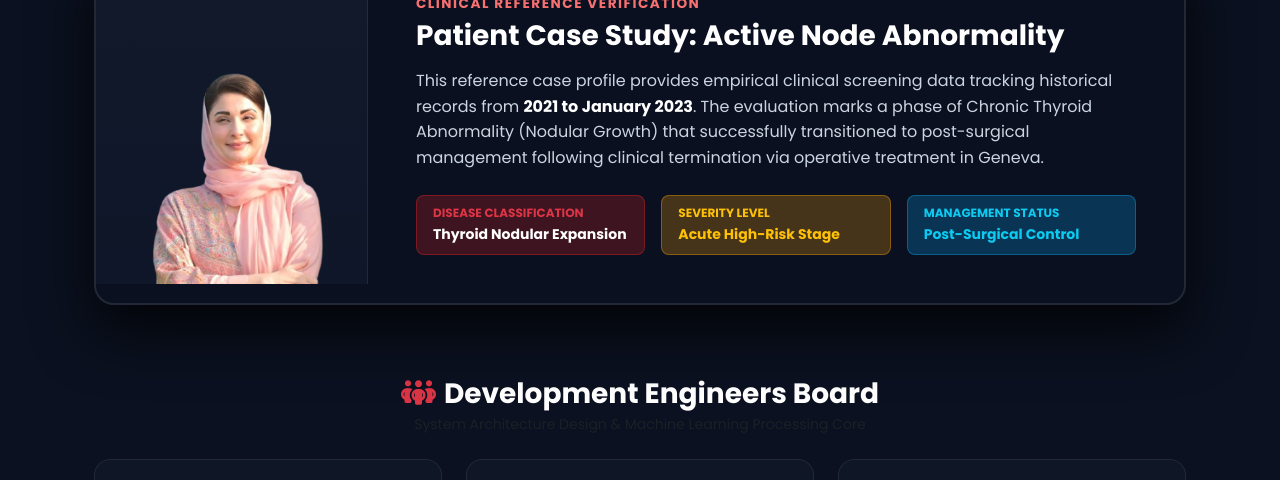
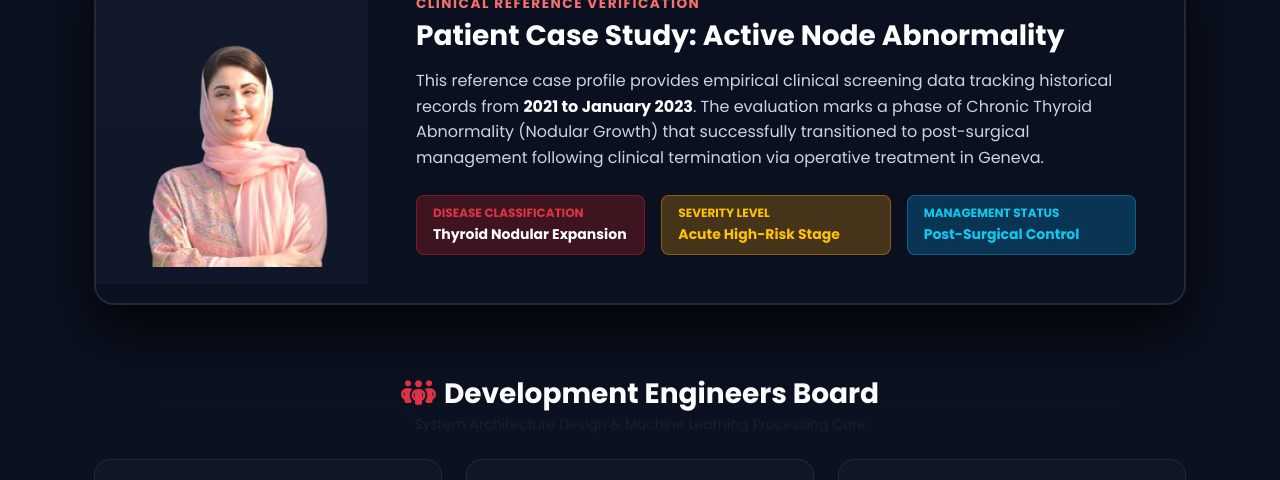
Before and after one commit to abdulrafaya806-stack/Thyrocare-Ai, a Flask app: page / in a window 1280 px wide. Shown: the part 800-1280 px from the top of the page. Run offline with Flask 3, Linux system fonts and the light colour scheme.

Commit message:
newfileadd

```diff
--- a/templates/index.html
+++ b/templates/index.html
@@ -118,6 +118,7 @@
         object-fit: cover;
         object-position: top center;
         border-right: 1px solid rgba(255, 255, 255, 0.08);
+        transform: translateY(-25px) scale(1.05); /* Image ko box mein thora ooper shift karne ke liye */
     }
 
     .case-meta-title {
--- a/templates/layout.html
+++ b/templates/layout.html
@@ -4,6 +4,10 @@
     <meta charset="UTF-8">
     <meta name="viewport" content="width=device-width, initial-scale=1.0">
     <title>ThyroCare | Advanced Smart Screening Hub</title>
+
+    <!-- Favicon Icon (Aap apni image /static/ folder mein favicon.png ke naam se rakh dena) -->
+    <link rel="icon" href="/static/favicon.png" type="image/png">
+
     <!-- Premium Google Fonts: Poppins for Rich Typography -->
     <link href="https://fonts.googleapis.com/css2?family=Poppins:wght@300;400;500;600;700&display=swap" rel="stylesheet">
     <!-- Bootstrap 5 & FontAwesome Icons -->
```
Also changed, not shown: static/favicon.png (added).
